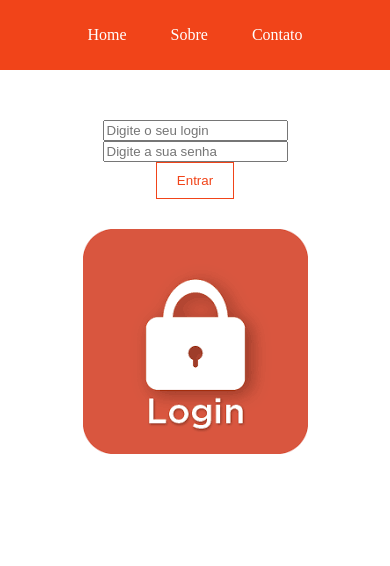
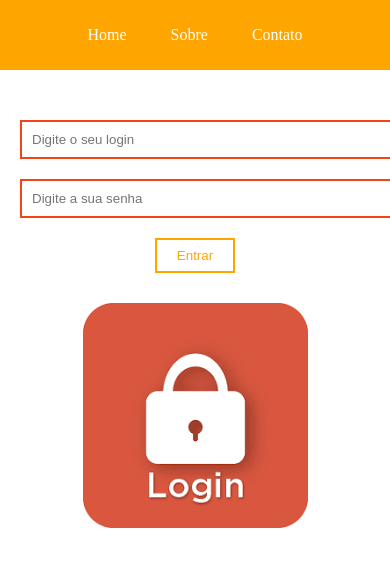
Before and after one commit to Wolace99/Checkpoint5_front-end, a plain HTML site: page cp5-front/index.html in a window 390 px wide. Drawn offline with Linux system fonts and the light colour scheme.

Commit message:
Update style.css

```diff
--- a/cp5-front/style.css
+++ b/cp5-front/style.css
@@ -5,7 +5,7 @@ body {
 }
 
 .header {
-    background-color: rgb(241, 68, 25);
+    background-color: orange;
     padding: 10px 0;
 }
 
@@ -27,7 +27,7 @@ body {
 
 @media (max-width: 800px) {
     .header li {
-        margin: 0 20px; /* Espaçamento menor em telas menores */
+        margin: 0 20px;
     }
 }
 
@@ -38,7 +38,7 @@ body {
     display: flex;
     align-items: center;
     justify-content: space-between;
-    flex-direction: row; /* Direção padrão - horizontal */
+    flex-direction: row;
 }
 
 .image-container {
@@ -56,17 +56,17 @@ body {
     max-width: 400px;
 }
 
-.input-group {
+.input {
     margin-bottom: 20px;
     text-align: left;
 }
 
-.input-group label {
+.input label {
     display: block;
     margin-bottom: 5px;
 }
 
-.input-group input {
+.input input {
     width: 100%;
     padding: 10px;
     border: 2px solid rgb(241, 68, 25);
@@ -74,19 +74,19 @@ body {
 
 button {
     background-color: white;
-    color: rgb(241, 68, 25);
-    padding: 10px 20px;
-    border: 1px solid rgb(241, 68, 25);
+    color: orange;
+    padding: 8px 20px;
+    border: 2px solid orange;
     cursor: pointer;
 }
 
 @media (max-width: 480px) {
     .container {
-        flex-direction: column; /* Altera a direção para vertical */
-        align-items: center; /* Centraliza verticalmente */
+        flex-direction: column;
+        align-items: center;
     }
     .image-container{
-        order: 2; /* Altera a ordem da imagem (vai para baixo) */
+        order: 2;
     }
     .login-box {
         max-width: 100%;
```
